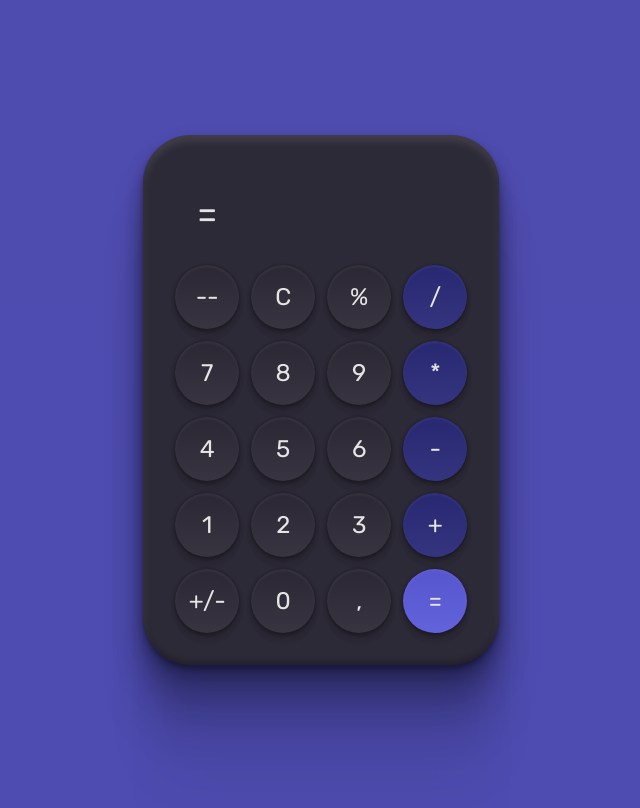
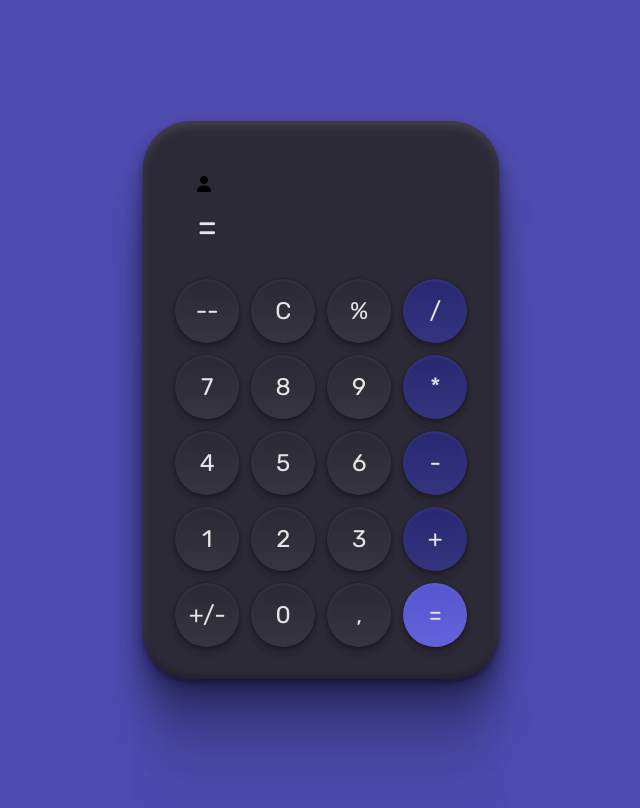
Before and after one commit to DaviGF02/Portfolio, a Vue app: page / in a window 1280 px wide. Shown: the top 808 px of the page, without its empty margins (319-959 px from the left). Built offline with nearby package versions, Linux system fonts and the light colour scheme.

Commit message:
test font awesome

```diff
--- a/src/components/Calculator.vue
+++ b/src/components/Calculator.vue
@@ -2,6 +2,7 @@
   <div id="appCalculator">
     <div id="calculator">
       <div id="display">
+        <i class="fa-solid fa-user"></i>
         <div id="last-calc"></div>
         <div id="result">
           <span>=</span>
```
